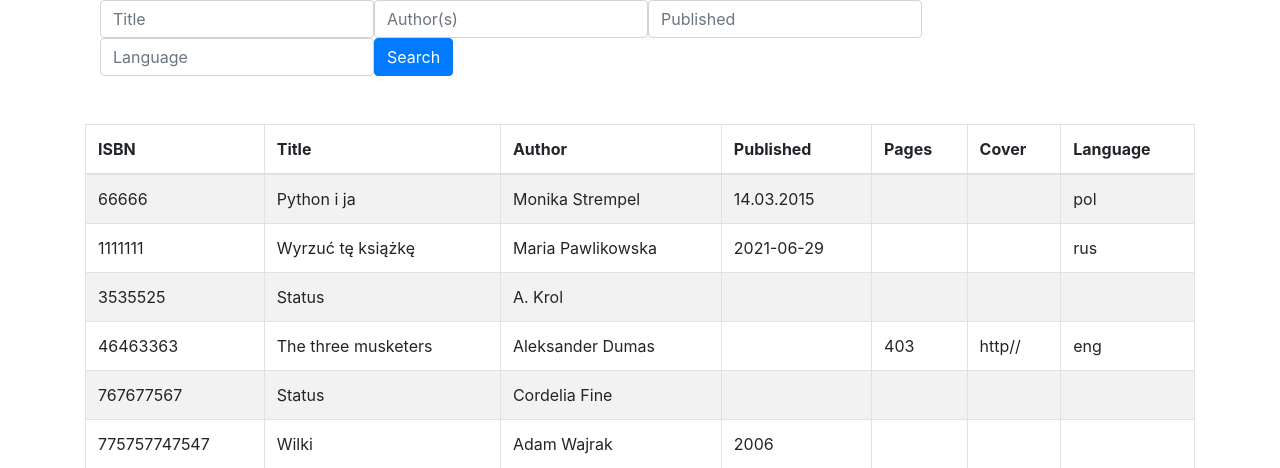
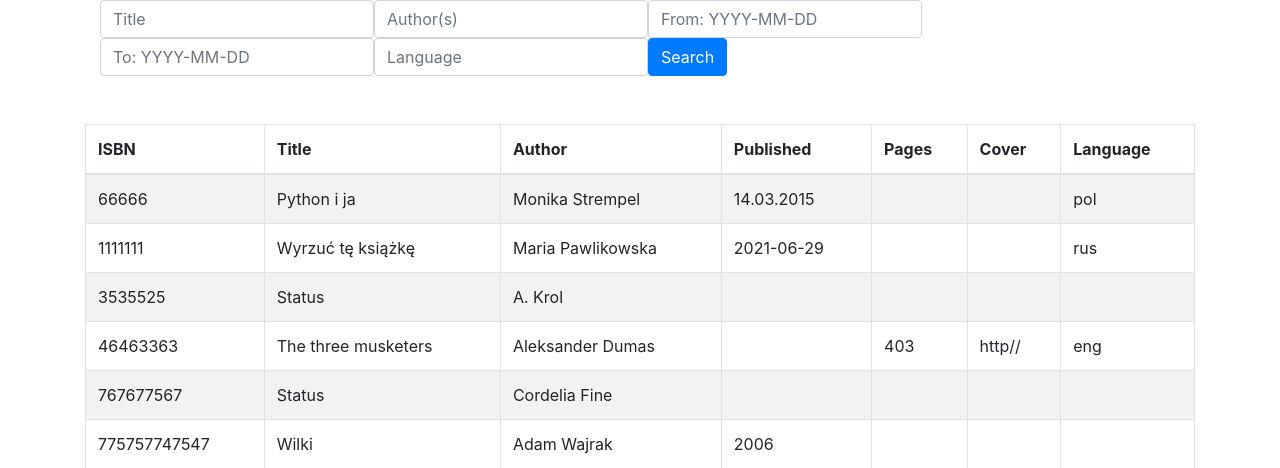
Before and after one commit to ClaraShade/clara-bookshelf, a Flask app: page / in a window 1280 px wide. Shown: the part 56-524 px from the top of the page. Run offline with Flask 2, Linux system fonts and the light colour scheme; data comes from the database, SQL or seed files in the repository; both versions use the stored data as it was after the commit; some libraries are stand-ins or nearby versions.

Commit message:
Bookshelf view working

```diff
--- a/books_web/templates/add.html
+++ b/books_web/templates/add.html
@@ -38,7 +38,7 @@
       class="form-control"
       id="published"
       name="published"
-      placeholder="Date of publishing"
+      placeholder="YYYY-MM-DD"
     />
   </div>
   <div class="form-group">
--- a/books_web/templates/bookshelf.html
+++ b/books_web/templates/bookshelf.html
@@ -2,21 +2,27 @@
 {% extends "books_web.html" %} {% block title %}Bookshelf{% endblock %}
 {% block content %}
 <div class="container">
-<form class="form-inline" method="GET">
+<form class="form-inline" method="POST">
   <div class="form-group">
-    <input type="text" class="form-control" id="title"
+    <input type="text" class="form-control" id="title" name="title"
            placeholder="Title">
   </div>
   <div class="form-group">
-    <input type="text" class="form-control" id="author"
+    <input type="text" class="form-control" id="author" name="author"
            placeholder="Author(s)">
   </div>
       <div class="form-group">
-    <input type="text" class="form-control" id="published"
-           placeholder="Published">
+    <input type="text" class="form-control" id="published_from"
+           name="published_from"
+           placeholder="From: YYYY-MM-DD">
+  </div>
+        <div class="form-group">
+    <input type="text" class="form-control" id="published_to"
+           name="published_to"
+           placeholder="To: YYYY-MM-DD">
   </div>
     <div class="form-group">
-    <input type="text" class="form-control" id="language"
+    <input type="text" class="form-control" id="language" name="language"
            placeholder="Language">
   </div>
   <button type="submit" class="btn btn-primary">Search</button>
--- a/books_web/templates/find.html
+++ b/books_web/templates/find.html
@@ -1,5 +1,5 @@
 {% extends "books_web.html" %} {% block title %}Find a book{% endblock %}
-{% block content %} <h1>Find a book in Google public API</h1>
+{% block content %} <h1>NOT WORKING YET: Find a book in Google public API</h1>
 <form method="GET">
   <div class="form-group">
     <label for="title">Book's title</label>
@@ -38,7 +38,7 @@
       class="form-control"
       id="publilshed"
       name="publilshed"
-      placeholder="Date of publishing"
+      placeholder="YYYY-MM-DD"
     />
   </div>
   <div class="form-group">
--- a/books_web/views.py
+++ b/books_web/views.py
@@ -1,6 +1,7 @@
+from datetime import date
 from flask import Blueprint, render_template, request, flash, jsonify, make_response
 from .models import Book
-from flask_restful import Api, Resource, reqparse, abort, fields, marshal_with
+from flask_restful import Api, Resource, reqparse, fields
 from . import db
 from . import requests
 import json
@@ -20,24 +21,39 @@ resource_fields = {
 @views.route('/', methods=['GET', 'POST', 'PUT', 'DELETE', 'UPDATE'])
 def bookshelf():
     booklist = []
-    book_count = 0
     books = Book.query.all()
     for book in books:
         book_dicted = book.to_dict()
-        print(book_dicted)
         booklist.append(book_dicted)
-        # for element in book_dicted:
-        #    value = book_dicted[element]
-        #    my_book[element] = value
-        #booklist.append(my_book)
-        #book_count = book_count +1
-    #print(booklist)
-    #my_bookshelf = json.dumps(booklist)
-    #print(my_bookshelf)
     print(booklist)
+    if request.method=='POST':
+        title = request.form.get("title")
+        author = request.form.get("author")
+        published_from = request.form.get("published_from")
+        published_to = request.form.get("published_to")
+        language = request.form.get("language")
+        if published_from == '':
+            published_from = '0000-01-01'
+        if published_to == '':
+            today = date.today()
+            published_to = today.isoformat()
+
+        my_books = Book.query.filter(Book.title.ilike(f'%{title}%'),
+                                     Book.author.ilike(f'%{author}%'),
+                                     Book.language.ilike(f'%{language}%'))\
+            .filter((Book.published == '') |(Book.published >= published_from)&
+                    (Book.published <= published_to)).all()
+        print(my_books)
+        if my_books:
+            booklist = []
+            for book in my_books:
+                filtered_dict = book.to_dict()
+                print(filtered_dict)
+                booklist.append(filtered_dict)
+        else:
+            flash('There is no book matching your criteria', category='error')
+
     return render_template("bookshelf.html", booklist=booklist)
-
-    # return render_template("bookshelf.html"), response
 
 
 @views.route('/add', methods=['GET', 'POST', 'PUT', 'DELETE', 'UPDATE'])
```
Also changed, not shown: books_web/My_books.db.
